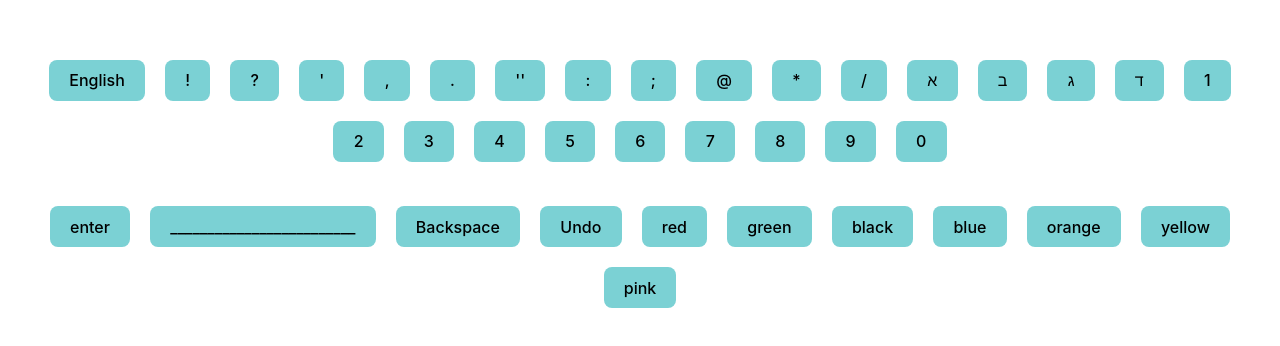
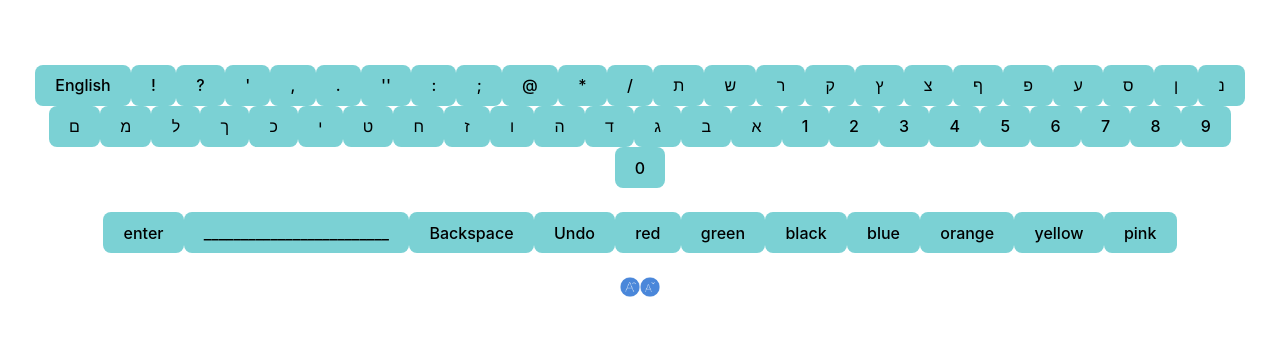
Before and after one commit to feigiz/leah-and-feigi-react-keybord-project, a React (Vite) app in the folder leah-and-feigi-react-keybord-project/: page / in a window 1280 px wide. Shown: the part 216-562 px from the top of the page. Built offline with nearby package versions, Linux system fonts and the light colour scheme.

Commit message:
29/11/23 רביעי לילה

```diff
--- a/leah-and-feigi-react-keybord-project/src/App.css
+++ b/leah-and-feigi-react-keybord-project/src/App.css
@@ -42,7 +42,7 @@
 }
 
 button{
-  margin: 10px;
+  /* margin: 10px; */
   background-color: rgb(123, 209, 212);
 }
 
--- a/leah-and-feigi-react-keybord-project/src/components/changeColor.jsx
+++ b/leah-and-feigi-react-keybord-project/src/components/changeColor.jsx
@@ -1,7 +1,7 @@
 function ChangeColor(props) {
     const colors = ["red", "green", "black", "blue", "orange", "yellow", "pink"]
     const setColor = (event) => {
-        props.setStyle({ color: event })
+        props.setStyle(prvStyle => ({ ...prvStyle, color: event }))
     }
     return <>
         {colors.map((color, i) => <button key={'color_' + i} onClick={() => setColor(color)}>{color}</button>)}
--- a/leah-and-feigi-react-keybord-project/src/components/changeSize.jsx
+++ b/leah-and-feigi-react-keybord-project/src/components/changeSize.jsx
@@ -1,10 +1,28 @@
 import { useState } from "react";
+import increasing from '../img/increasing.png';
+import decreasing from '../img/decreasing.png';
 
 function ChangeSize(props) {
-    const [size, setSize] = useState(100);
-    const letterSize = { fontSize: size}
+    const [size, setSize] = useState( props.style.fontSize);
+    function add() {
+        setSize(prevSize=>(prevSize+10))
+        set();
+    }
+    function sub() {
+        setSize(prevSize=>(prevSize-10))
+        set();
+    }
+    const set=()=>(props.setStyle(prvStyle => ({ ...prvStyle, fontSize: size})))
     return <>
-        {/* {props.writing.style=letterSize} */}
+        <img onClick={() => add()} src={increasing} />
+        <img onClick={() => sub()} src={decreasing} />
     </>
 }
 export default ChangeSize;
+
+// const colors = ["red", "green", "black", "blue", "orange", "yellow", "pink"]
+// const setColor = (event) => {
+//     props.setStyle(prvStyle => ({ ...prvStyle, color: event }))
+// }
+// return <>
+//     {colors.map((color, i) => <button key={'color_' + i} onClick={() => setColor(color)}>{color}</button>)}
--- a/leah-and-feigi-react-keybord-project/src/components/keybord.jsx
+++ b/leah-and-feigi-react-keybord-project/src/components/keybord.jsx
@@ -7,18 +7,18 @@ import Language from './language';
 
 
 function Keybord() {
-    const [style,setStyle]=useState();
-    const [caption, setCaption] = useState([{ letter: "", style: style }])
-    const Hebrew=[...'אבגד']
-    //const Hebrew = ["ת", "ש", "ר", "ק", "ץ", "צ", "ף", "פ", "ע", "ס", "ן", "נ", "ם", "מ", "ל", "ך", "כ", "י", "ט", "ח", "ז", "ו", "ה", "ד", "ג", "ב", "א"];
+    const [style,setStyle]=useState({color:'black', fontSize:20});
+    const [caption, setCaption] = useState([])
+    //const Hebrew=[...'אבגד']
+    const Hebrew = ["ת", "ש", "ר", "ק", "ץ", "צ", "ף", "פ", "ע", "ס", "ן", "נ", "ם", "מ", "ל", "ך", "כ", "י", "ט", "ח", "ז", "ו", "ה", "ד", "ג", "ב", "א"];
     const Uppercase = ["A", "B", "C", "D", "E", "F", "G", "H", "I", "J", "K", "L", "M", "N", "O", "P", "Q", "R", "S", "T", "U", "V", "W", "X", "Y", "Z"];
     const Lowercase = ["a", "b", "c", "d", "e", "f", "g", "h", "i", "j", "k", "l", "m", "n", "o", "p", "q", "r", "s", "t", "u", "v", "w", "x", "y", "z"];
 
     return <>
         <TextArea caption={caption} />
-        {/* {console.log(caption[0].letter)} */}
+        {console.log(caption)}
         <br />
-        <Language Hebrew={Hebrew} Uppercase={Uppercase} Lowercase={Lowercase} caption={caption} setCaption={setCaption} setStyle={setStyle} />
+        <Language Hebrew={Hebrew} Uppercase={Uppercase} Lowercase={Lowercase} caption={caption} setCaption={setCaption} setStyle={setStyle} style={style} />
         <br />
         {/* <ChangeSize writing={caption} /> */}
         <br />
--- a/leah-and-feigi-react-keybord-project/src/components/language.jsx
+++ b/leah-and-feigi-react-keybord-project/src/components/language.jsx
@@ -32,13 +32,12 @@ function Language(props) {
     }
 
     function writing(event) {
-        //alert(event)
         if (event == "deleteLetter")
             props.setCaption(prevText => ([...prevText].filter(function (event, arrIndex) {
                 return prevText.length - 1 !== arrIndex;
             })));
         else
-            props.setCaption(prevText => ([...prevText, event]))
+            props.setCaption(prevText => ([...prevText, { letter: event, style: props.style }]))
     }
 
     const getCapsLock = () => {
@@ -58,7 +57,7 @@ function Language(props) {
         {language == 'English' && <button onClick={changeCapsLock}>{capslock == 'Lowercase' ? 'UPPERCASE' : 'lowercase'}</button>}
         <Keys getLanguage={getLanguage} setting={writing} />
         <Special setting={writing} />
-        <Style setStyle={props.setStyle}/>
+        <Style setStyle={props.setStyle} style={props.style}/>
 
 
     </>
--- a/leah-and-feigi-react-keybord-project/src/components/style.jsx
+++ b/leah-and-feigi-react-keybord-project/src/components/style.jsx
@@ -5,7 +5,8 @@ function Style(props) {
 
     return <>
     <ChangeColor setStyle={props.setStyle}/>
-    <ChangeSize setStyle={props.setStyle}/>
+    <br /><br />
+    <ChangeSize setStyle={props.setStyle}  style={props.style}/>
     </>
 }
 export default Style;
--- a/leah-and-feigi-react-keybord-project/src/components/textArea.jsx
+++ b/leah-and-feigi-react-keybord-project/src/components/textArea.jsx
@@ -8,7 +8,7 @@ function TextArea(props) {
     return (
         <>
             <div>
-                {console.log(props.caption.letter)}
+                {/* {console.log(props.caption.letter)} */}
                 {props.caption.map((element, index) => {
                     return <span style={element.style} key={index}>{element.letter}</span>
                 })}
--- a/leah-and-feigi-react-keybord-project/src/index.css
+++ b/leah-and-feigi-react-keybord-project/src/index.css
@@ -65,4 +65,8 @@ button:focus-visible {
   button {
     background-color: rgb(123, 209, 212);
   }
+  img{
+    width: 20px;
+    height: 20px;
+  }
 }
```
Also changed, not shown: leah-and-feigi-react-keybord-project/src/img/decreasing.png (added), leah-and-feigi-react-keybord-project/src/img/increasing.png (added).
